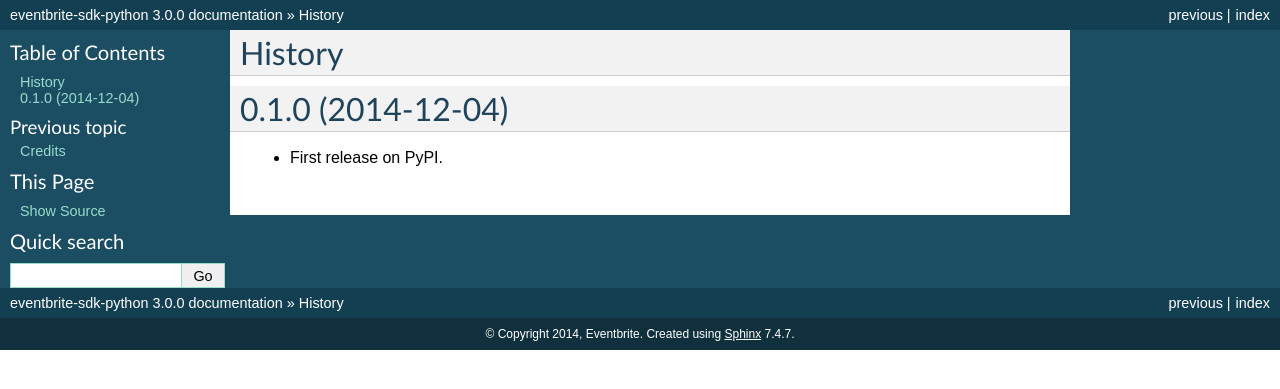
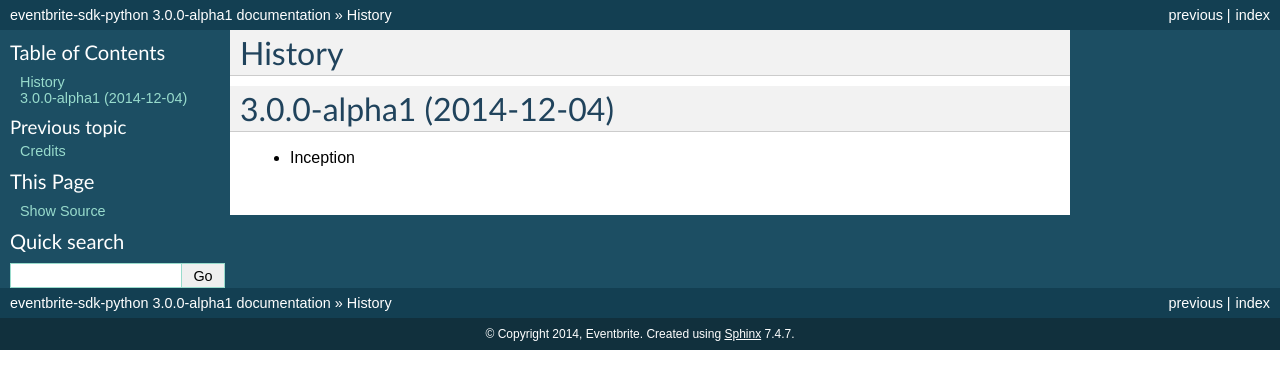
Before and after one commit to eventbrite/eventbrite-sdk-python, a Sphinx documentation site: the page built from docs/history.rst, in a window 1280 px wide. Shown: the top 389 px of the page. Built offline with Sphinx 7.4.7, drawn with Linux system fonts in a browser that asks for light colours; the version number is read from the project's files by our own code.

Commit message:
Prep for proper documentation display

```diff
--- a/CONTRIBUTING.rst
+++ b/CONTRIBUTING.rst
@@ -13,7 +13,7 @@ Types of Contributions
 Report Bugs
 ~~~~~~~~~~~
 
-Report bugs at https://github.com/pydanny/eventbrite/issues.
+Report bugs at https://github.com/eventbrite/eventbrite-sdk-python/issues.
 
 If you are reporting a bug, please include:
 
@@ -43,7 +43,7 @@ articles, and such.
 Submit Feedback
 ~~~~~~~~~~~~~~~
 
-The best way to send feedback is to file an issue at https://github.com/pydanny/eventbrite/issues.
+The best way to send feedback is to file an issue at https://github.com/eventbrite/eventbrite-sdk-python/issues.
 
 If you are proposing a feature:
 
@@ -100,7 +100,7 @@ Before you submit a pull request, check that it meets these guidelines:
    your new functionality into a function with a docstring, and add the
    feature to the list in README.rst.
 3. The pull request should work for Python 2.6, 2.7, 3.3, and 3.4, and for PyPy. Check
-   https://travis-ci.org/pydanny/eventbrite/pull_requests
+   https://travis-ci.org/eventbrite/eventbrite-sdk-python/pull_requests
    and make sure that the tests pass for all supported Python versions.
 
 Tips
--- a/HISTORY.rst
+++ b/HISTORY.rst
@@ -3,7 +3,7 @@
 History
 -------
 
-0.1.0 (2014-12-04)
----------------------
+3.0.0-alpha1 (2014-12-04)
+--------------------------
 
-* First release on PyPI.
+* Inception
--- a/docs/index.rst
+++ b/docs/index.rst
@@ -4,7 +4,7 @@
    contain the root `toctree` directive.
 
 Welcome to eventbrite-sdk-python's documentation!
-======================================
+=================================================
 
 Contents:
 
--- a/eventbrite/_version.py
+++ b/eventbrite/_version.py
@@ -1,4 +1,4 @@
 # -*- coding: utf-8 -*-
 from __future__ import unicode_literals
 
-__version__ = '3.0.0'
+__version__ = '3.0.0-alpha1'
--- a/setup.py
+++ b/setup.py
@@ -8,7 +8,7 @@ try:
 except ImportError:
     from distutils.core import setup
 
-version = "3.0.0"
+version = "3.0.0-alpha1"
 
 if sys.argv[-1] == 'tag':
     os.system("git tag -a %s -m 'version %s'" % (version, version))
```
